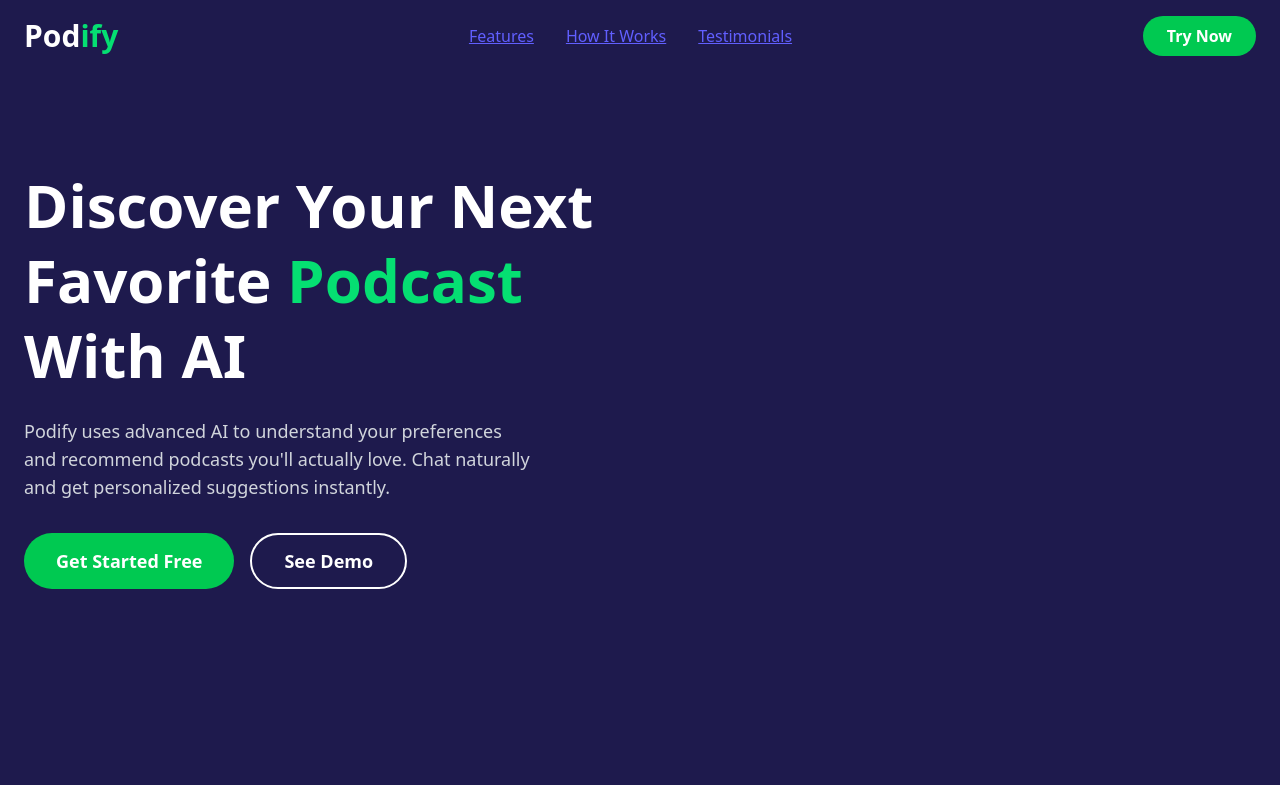
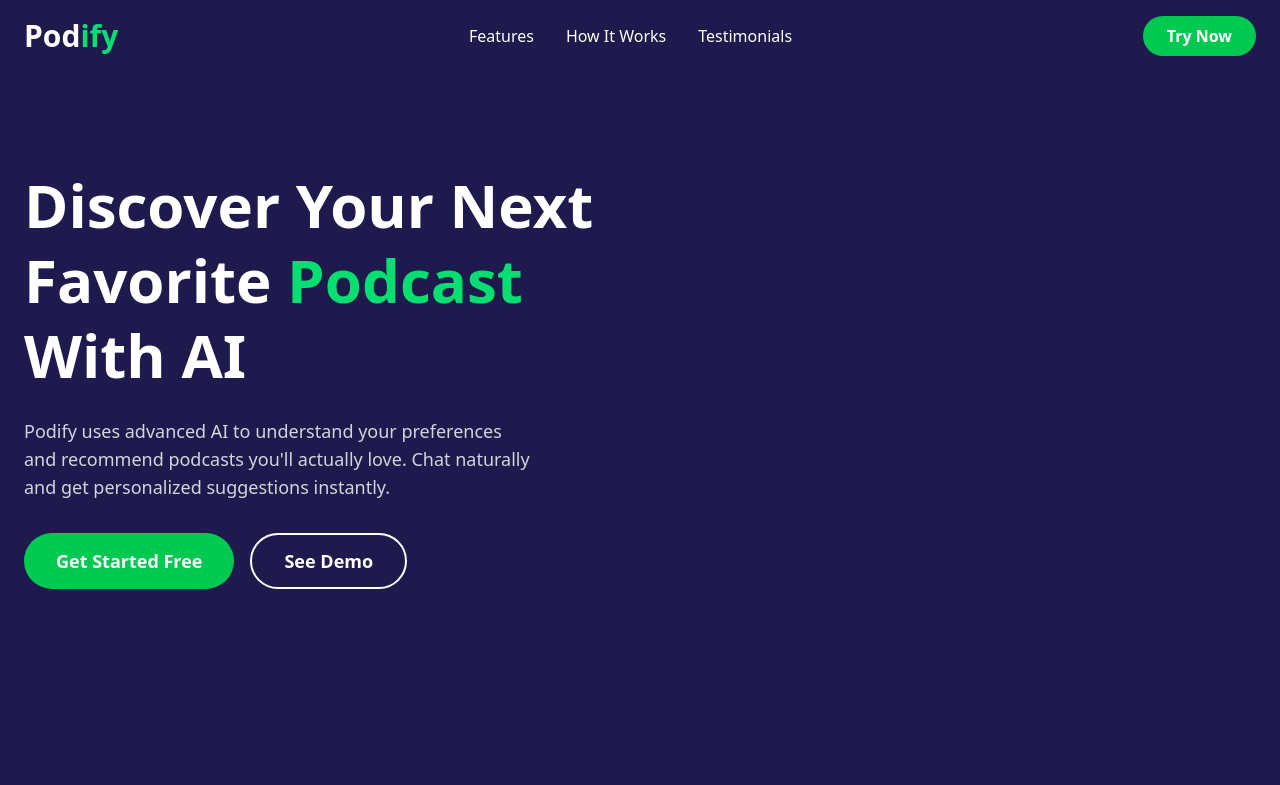
Before and after one commit to HackNetAyush/Podify-AI-Podcast-Recommender, a React (Vite) app: page / in a window 1280 px wide. Shown: the top 785 px of the page. Built offline with nearby package versions, Linux system fonts and the light colour scheme; no server answers.

Commit message:
Made some CSS changes

```diff
--- /dev/null
+++ b/src/Chat.css
@@ -0,0 +1,9 @@
+strong, a{
+
+    margin-top: 10px;
+    margin-bottom: 10px;
+    /* padding: 10px; */
+    color: #615fff;
+    text-decoration: underline;
+
+  }
--- a/src/index.css
+++ b/src/index.css
@@ -22,19 +22,6 @@ html, body, #root{
   margin: 0;
   padding: 0;
 }
-
-
-
-strong, a{
-
-  margin-top: 10px;
-  margin-bottom: 10px;
-  /* padding: 10px; */
-  color: #615fff;
-  text-decoration: underline;
-
-}
-
 
 
 
```
